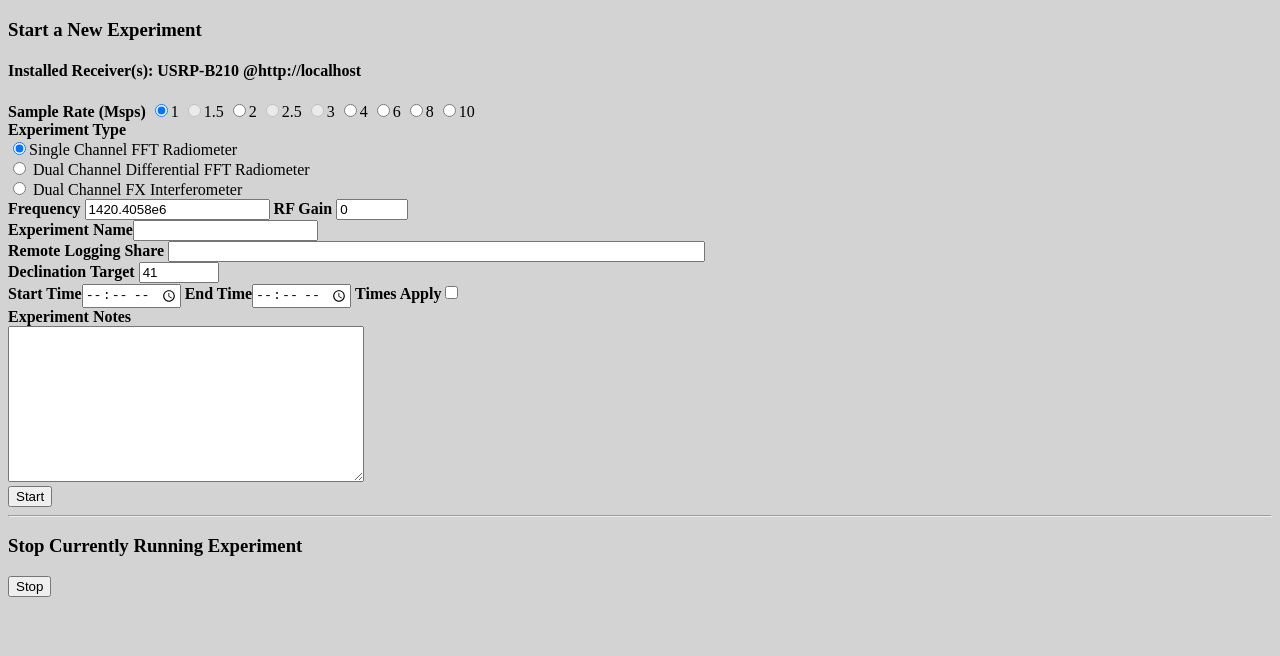
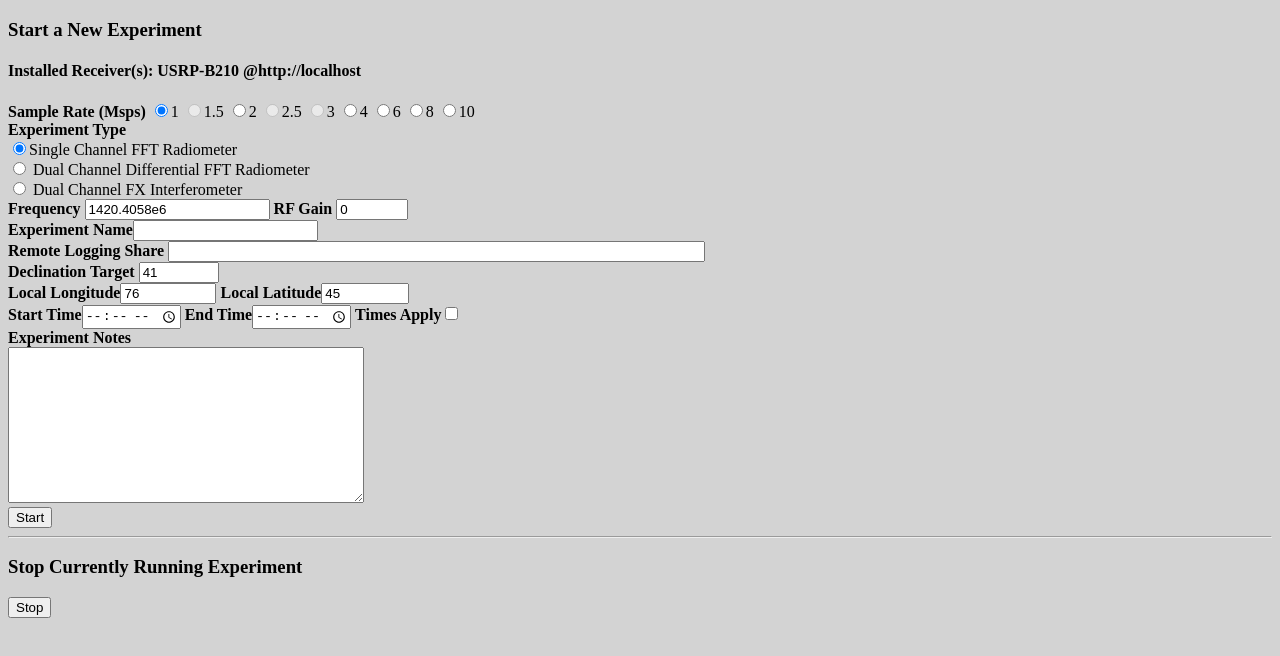
Before and after one commit to ccera-astro/school_telescopes, a plain HTML site: page expcontrol.html in a window 1280 px wide. Drawn offline with nearby package versions, Linux system fonts and the light colour scheme.

Commit message:
Added manual latitude/longitude input

```diff
--- a/expcontrol.html
+++ b/expcontrol.html
@@ -102,6 +102,8 @@
   <b>Experiment Name</b><input type="text" name="expname" required maxlength=20><br>
   <b>Remote Logging Share</b> <input type="text" name="remote" maxlength=256 size=64><br>
   <b>Declination Target</b> <input type="number" name="declination" value=41 min=-90 max=90 step=0.5><br>
+  <b>Local Longitude</b><input type="number" name="longitude" value="76" min=-180 max=180 step=0.25>
+  <b>Local Latitude</b><input type="number" name="latitude" value="45" min=-90 max=90 step=0.25><br>
   <b>Start Time</b><input type="time" name="start">
   <b>End Time</b><input type="time" name="end">
   <b>Times Apply</b><input name="timesvalid" type="checkbox"><br>
```
